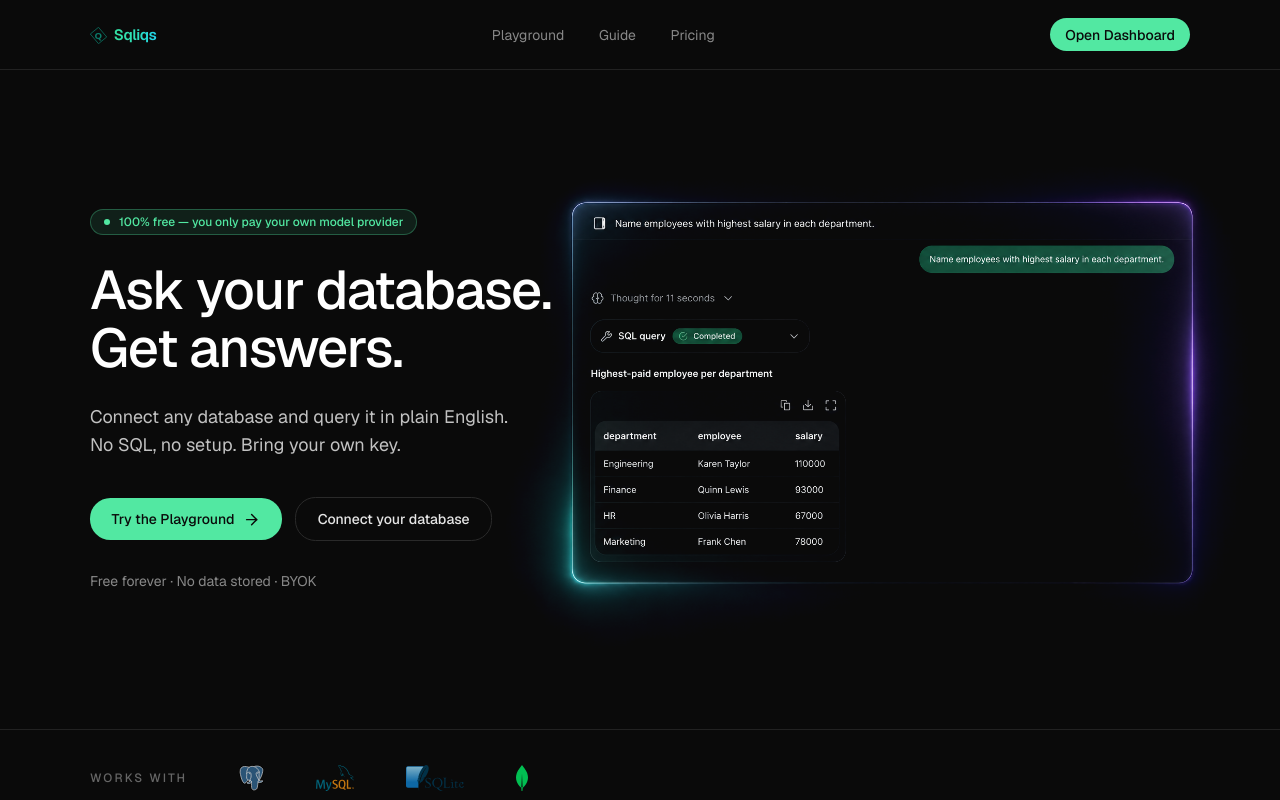
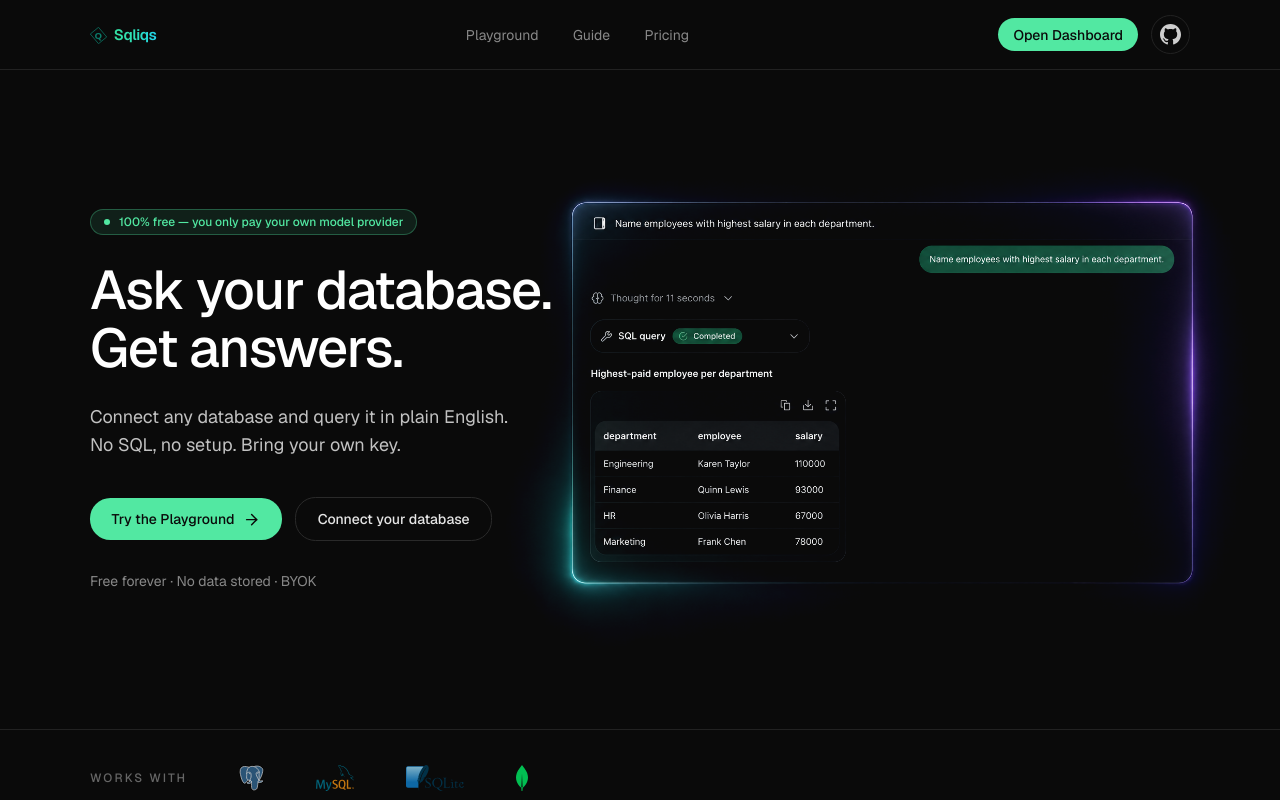
Before and after one commit to thisMeSandeep/Sqliqs-, a Next.js app: page / in a window 1280 px wide. Shown: the top 800 px of the page. Built offline with nearby package versions, Linux system fonts and the light colour scheme.

Commit message:
Remove stale session references

```diff
--- a/components/chat/chat.tsx
+++ b/components/chat/chat.tsx
@@ -105,8 +105,13 @@
     () => new DefaultChatTransport<ChatUIMessage>({ api: "/api/chat", body: toRequestBody(config) }),
     [config]
   );
+  // Only pass `id` when we actually have one (project mode). Passing
+  // `id: undefined` still puts the key in options, and since Chat auto-generates
+  // a real id, useChat's guard (`chatRef.current.id !== options.id`) is true on
+  // every render — so it rebuilds the chat each render and the playground's
+  // messages/stream get wiped on submit. Omitting the key keeps it stable.
   const { messages, sendMessage, status, error, regenerate, setMessages } = useChat<ChatUIMessage>({
-    id: session?.id,
+    ...(session?.id ? { id: session.id } : {}),
     messages: (session?.messages as ChatUIMessage[]) ?? [],
     transport,
   });
--- a/components/landing/navbar.tsx
+++ b/components/landing/navbar.tsx
@@ -33,12 +33,33 @@
           </Link>
         </nav>
 
+        <div className="flex items-center gap-3">
           <Link
             href="/dashboard"
             className="rounded-md bg-[#52E8A2] px-3.5 py-1.5 font-medium text-[#0A0A0A] text-sm transition-colors hover:bg-[#6BEEB2]"
           >
             Open Dashboard
           </Link>
+
+          <a
+            href="https://github.com/thisMeSandeep/Sqliqs-"
+            target="_blank"
+            rel="noopener noreferrer"
+            aria-label="Give us a star on GitHub"
+            className="group relative flex size-9 items-center justify-center rounded-md border border-[#222222] text-[#888888] transition-colors hover:border-[#333333] hover:text-[#E5E5E5]"
+          >
+            {/* eslint-disable-next-line @next/next/no-img-element */}
+            <img
+              src="/github.svg"
+              alt=""
+              aria-hidden
+              className="size-5 opacity-80 transition-opacity group-hover:opacity-100"
+            />
+            <span className="pointer-events-none absolute top-full right-0 mt-2 whitespace-nowrap rounded-md border border-[#222222] bg-[#161616] px-2.5 py-1 text-[#E5E5E5] text-xs opacity-0 shadow-lg transition-opacity duration-150 group-hover:opacity-100">
+              Give us a star
+            </span>
+          </a>
+        </div>
       </Container>
     </header>
   );
```
Also changed, not shown: public/github.svg (added). Lines whose indentation alone changed are shown as unchanged.
